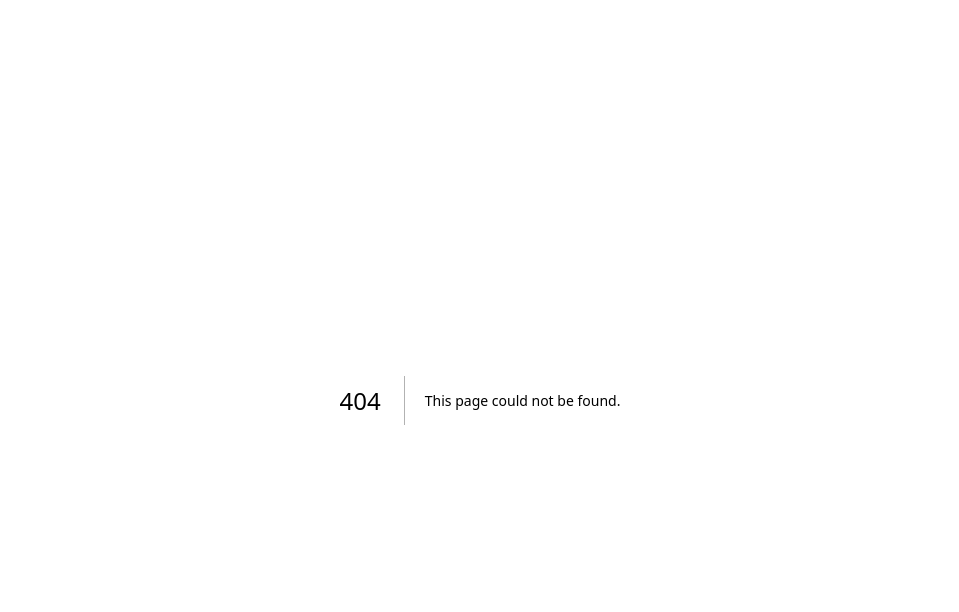
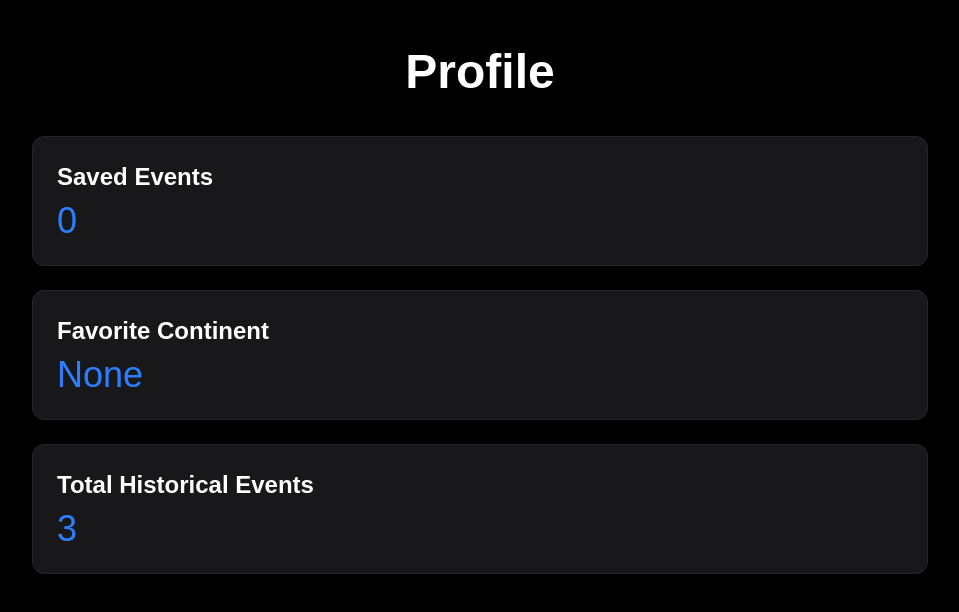
Before and after one commit to amanzisaar/amazing-historical-events, a Next.js app: page /profile in a window 1280 px wide. Before the commit this address had no page. Shown: the top 612 px of the page, without its empty margins (160-1119 px from the left). Built offline with nearby package versions, Linux system fonts and the light colour scheme.

Commit message:
Add profile statistics page

```diff
--- /dev/null
+++ b/app/profile/page.tsx
@@ -0,0 +1,84 @@
+"use client";
+
+import { useEffect, useState } from "react";
+import { events } from "../../data/events";
+
+export default function ProfilePage() {
+  const [savedCount, setSavedCount] = useState(0);
+  const [favoriteContinent, setFavoriteContinent] = useState("None");
+
+  useEffect(() => {
+    const savedSlugs = JSON.parse(
+      localStorage.getItem("savedEvents") || "[]"
+    );
+
+    setSavedCount(savedSlugs.length);
+
+    const savedEvents = events.filter((event) =>
+      savedSlugs.includes(event.slug)
+    );
+
+    const continentCounts: Record<string, number> = {};
+
+    savedEvents.forEach((event) => {
+      continentCounts[event.continent] =
+        (continentCounts[event.continent] || 0) + 1;
+    });
+
+    let favorite = "None";
+    let maxCount = 0;
+
+    Object.entries(continentCounts).forEach(
+      ([continent, count]) => {
+        if (count > maxCount) {
+          favorite = continent;
+          maxCount = count;
+        }
+      }
+    );
+
+    setFavoriteContinent(favorite);
+  }, []);
+
+  return (
+    <main className="min-h-screen bg-black px-6 py-12 text-white">
+      <div className="mx-auto max-w-4xl">
+        <h1 className="mb-10 text-center text-5xl font-bold">
+          Profile
+        </h1>
+
+        <div className="space-y-6">
+          <div className="rounded-xl border border-zinc-800 bg-zinc-900 p-6">
+            <h2 className="text-2xl font-bold">
+              Saved Events
+            </h2>
+
+            <p className="mt-2 text-4xl text-blue-500">
+              {savedCount}
+            </p>
+          </div>
+
+          <div className="rounded-xl border border-zinc-800 bg-zinc-900 p-6">
+            <h2 className="text-2xl font-bold">
+              Favorite Continent
+            </h2>
+
+            <p className="mt-2 text-4xl text-blue-500">
+              {favoriteContinent}
+            </p>
+          </div>
+
+          <div className="rounded-xl border border-zinc-800 bg-zinc-900 p-6">
+            <h2 className="text-2xl font-bold">
+              Total Historical Events
+            </h2>
+
+            <p className="mt-2 text-4xl text-blue-500">
+              {events.length}
+            </p>
+          </div>
+        </div>
+      </div>
+    </main>
+  );
+}
```
